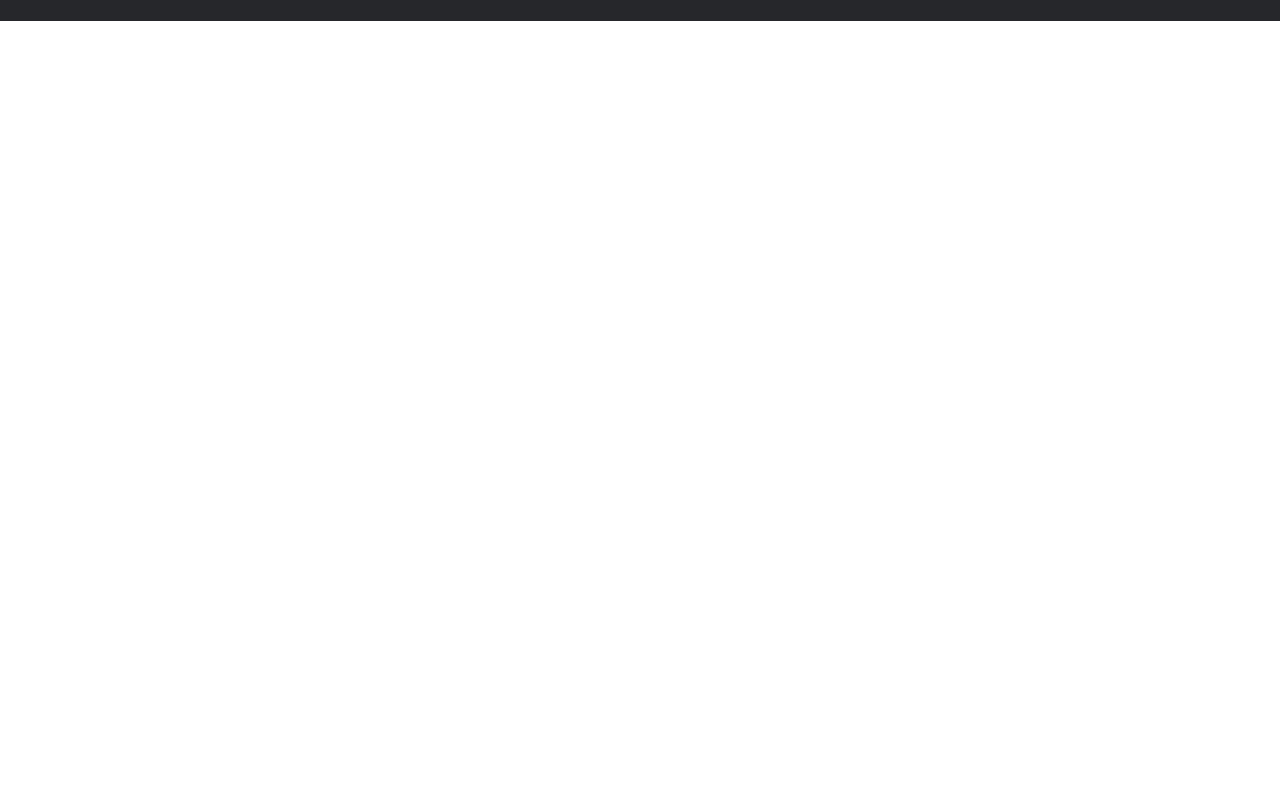
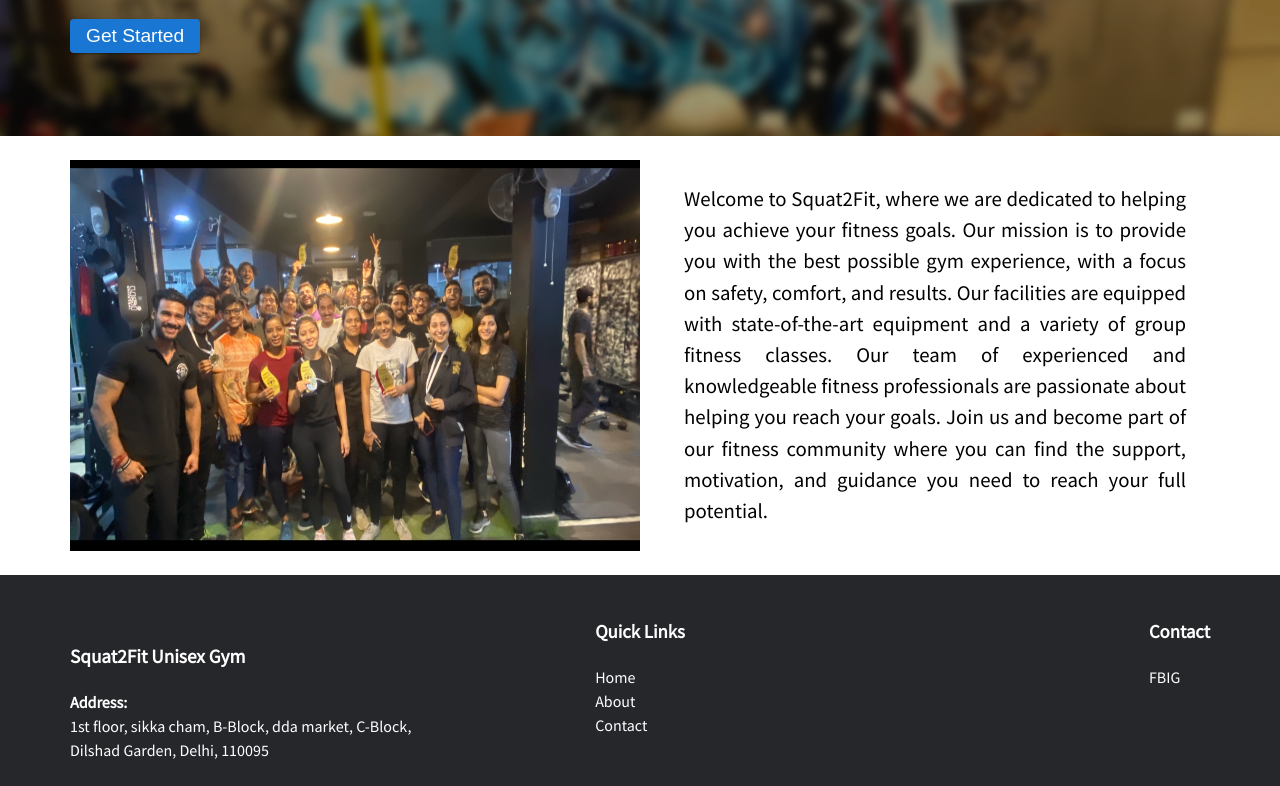
Before and after one commit to tusharkr16/netlify, a Gatsby site: page /about in a window 1280 px wide. Shown: the part 254-1040 px from the top of the page. Before the commit the page ends 800 px from the top, so only its background shows below. Built offline with nearby package versions, Linux system fonts and the light colour scheme; Gatsby itself is replaced by a stand-in of ours.

Commit message:
about page content

```diff
--- a/src/components/footer/index.scss
+++ b/src/components/footer/index.scss
@@ -2,6 +2,7 @@
 @use '../../styles/breakpoints.scss' as bp;
 
 .footer {
+    margin-top: 24px;
     display: flex;
     justify-content: space-between;
     background: variables.$primary_bg;
--- a/src/components/header/index.scss
+++ b/src/components/header/index.scss
@@ -14,7 +14,7 @@
             border-radius: 50%;
         }
         .title {
-            color: yellow;
+            color: #fff;
             margin: 0px;
         }
     }
--- a/src/pages/about.js
+++ b/src/pages/about.js
@@ -1,17 +1,34 @@
-import React from 'react';
-import { Footer, Header, Layout } from '../components';
+import React from "react";
+import { Footer, Header, HeroSection, Layout } from "../components";
 import "./about.scss";
+import communityImage from '../images/community.jpeg';
 
 const About = () => {
   return (
     <>
       <Header />
+      <HeroSection />
       <Layout>
-        Hello123
+        <div className="about">
+          <div className="main">
+            <img src={communityImage} />
+            <div className="content">
+              Welcome to Squat2Fit, where we are dedicated to helping you achieve
+              your fitness goals. Our mission is to provide you with the best
+              possible gym experience, with a focus on safety, comfort, and
+              results. Our facilities are equipped with state-of-the-art equipment
+              and a variety of group fitness classes. Our team of experienced and
+              knowledgeable fitness professionals are passionate about helping you
+              reach your goals. Join us and become part of our fitness community
+              where you can find the support, motivation, and guidance you need to
+              reach your full potential.
+            </div>
+          </div>
+        </div>
       </Layout>
       <Footer />
     </>
-  )
-}
+  );
+};
 
-export default About
+export default About;
--- a/src/pages/about.scss
+++ b/src/pages/about.scss
@@ -0,0 +1,27 @@
+@use "../styles/breakpoints.scss" as bp;
+
+.about {
+    margin-top: 24px;
+  .main {
+    display: flex;
+    justify-content: space-between;
+    img {
+        width: 50%;
+        height: auto;
+        margin-right: 20px;
+    }
+    .content {
+      width: 50%;
+      padding: 24px;
+      text-align: justify;
+      font-size: 1.3rem;
+    }
+  }
+
+  @include bp.mobile {
+    .main {
+      flex-direction: column;
+      align-items: center;
+    }
+  }
+}
--- a/src/pages/index.js
+++ b/src/pages/index.js
@@ -3,7 +3,7 @@
 import "./index.scss";
 
 import communityImage from '../images/community.jpeg';
-import weightTrainingImage from '../images/weight_training_area.jpeg';
+import fitnessAreaImage from '../images/fitness_area.jpeg';
 
 const BlogSection = (props) => {
 
@@ -68,7 +68,7 @@
             position="right"
           />
           <BlogSection
-            imgSrc={weightTrainingImage}
+            imgSrc={fitnessAreaImage}
             title="Our Equipments"
             description="Transform your workout with our top-of-the-line gym equipment. With the latest technology and a wide variety of machines, you'll be able to take your fitness to the next level. From free weights to cardio equipment, we have everything you need to achieve your goals. Come experience the difference and see why our gym is a cut above the rest. Sign up now and start reaching your full potential."
             position="left"
```
Also changed, not shown: src/images/fitness_area.jpeg (added).
